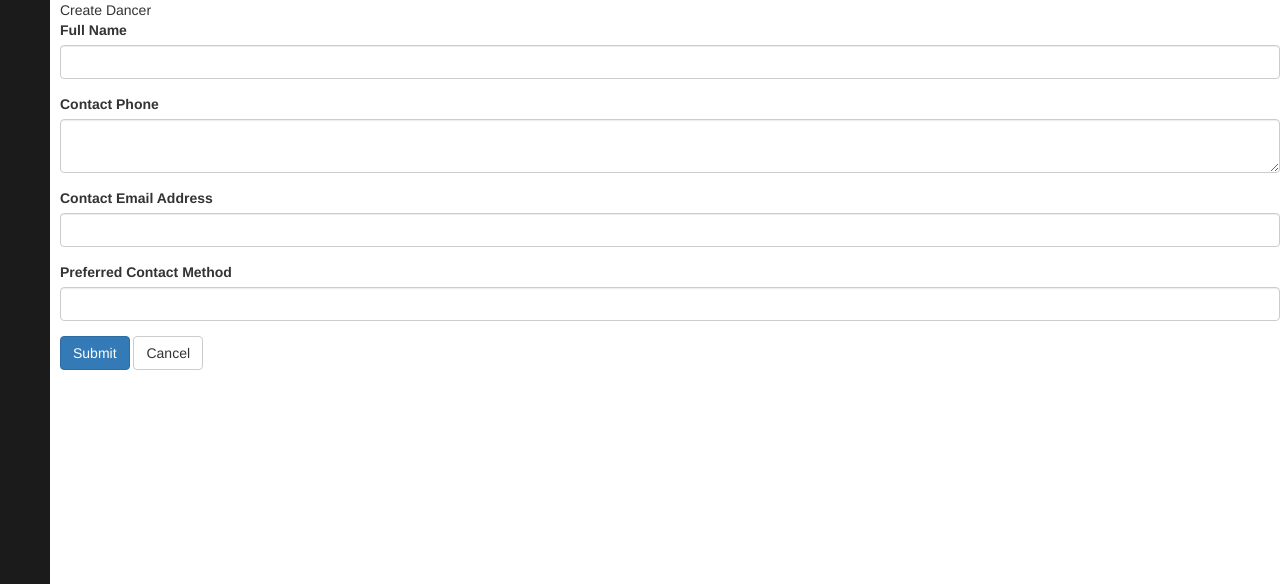
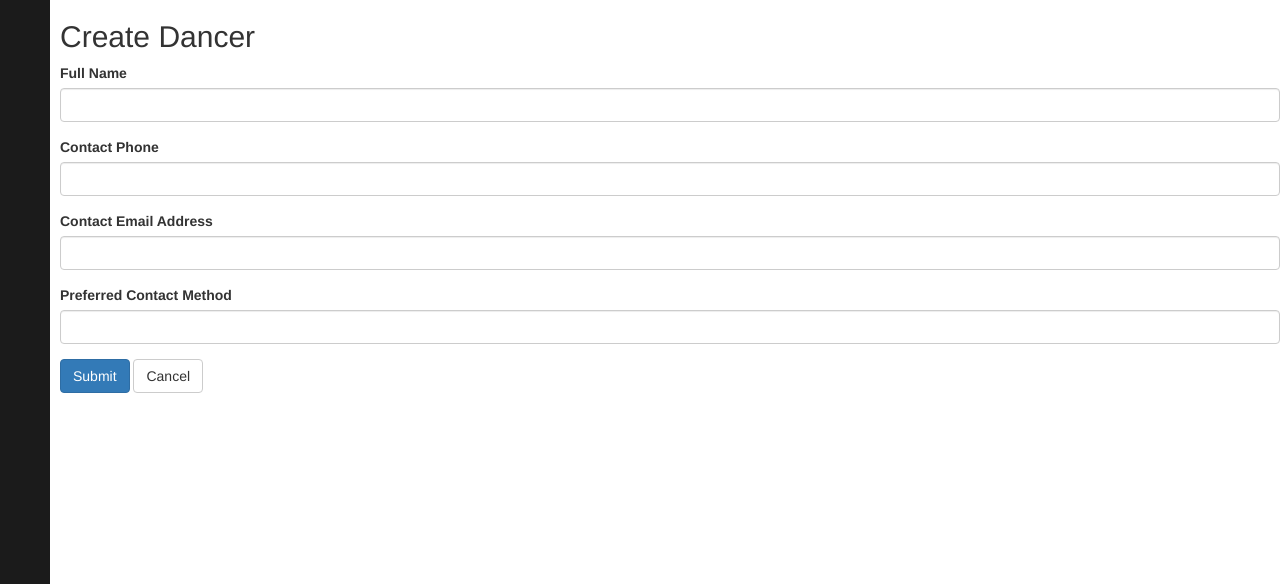
Before and after one commit to ajg12345/SWAC, a PHP site: page /dancercreate.php in a window 1280 px wide. Shown: the part 60-644 px from the top of the page. Run offline with PHP 8.4, Linux system fonts and the light colour scheme; the visitor is signed in with stand-in values (Sample User, id 1).

Commit message:
updated the dancer CRUD pages

```diff
--- a/dancercreate.php
+++ b/dancercreate.php
@@ -12,7 +12,7 @@ if($_SERVER["REQUEST_METHOD"] == "POST"){
 
 	 // Validate email_or_phone
     $input_dancer_email_or_phone = trim($_POST["dancer_email_or_phone"]);
-    if($input_dancer_email_or_phone !== "email" OR $input_dancer_email_or_phone !== "phone"){
+    if((strcmp($input_dancer_email_or_phone, 'email') !== 0) AND (strcmp($input_dancer_email_or_phone, 'phone') !== 0)){
         $dancer_email_or_phone_err = 'Please enter the value "phone" or "email".';
     }else{
         $dancer_email_or_phone = $input_dancer_email_or_phone;
@@ -22,10 +22,10 @@ if($_SERVER["REQUEST_METHOD"] == "POST"){
     $input_dancer_full = trim($_POST["dancer_fullname"]);
     if(empty($input_dancer_full)){
         $dancer_first_err = "Please enter a full name.";
-    } elseif(!preg_match("/^[a-zA-Z]*$/", $input_dancer_full) || !preg_match("/^[a-zA-Z]*$/", $input_dancer_full)){
+    } elseif(preg_match('~[0-9]~', $input_dancer_full)){
         $dancer_fullname_err = "Please enter a valid full name.";
     } else{
-        $dancer_full = $input_dancer_full;
+        $dancer_fullname = $input_dancer_full;
     }
 
     // Validate phone
@@ -51,10 +51,10 @@ if($_SERVER["REQUEST_METHOD"] == "POST"){
 
         if($stmt = mysqli_prepare($conn, $sql)){
             // Bind variables to the prepared statement as parameters
-            mysqli_stmt_bind_param($stmt, "ssss", $param_full, $param_phone, $param_email, $param_email_or_phone);
+            mysqli_stmt_bind_param($stmt, "ssss", $param_fullname, $param_phone, $param_email, $param_email_or_phone);
 
             // Set parameters
-            $param_full = $dancer_fullname;
+            $param_fullname = $dancer_fullname;
             $param_phone = $dancer_phone;
             $param_email = $dancer_email;
 			$param_email_or_phone = $dancer_email_or_phone;
@@ -80,9 +80,9 @@ include_once "includes/crudheader.php";
 ?>
 
 <div class="grid">
-
-    <div class="title">Create Dancer</div>
-
+    <div class="Title">
+		<h2>Create Dancer</h2>
+	</div>
     <div class="content">
 		<form action="<?php echo htmlspecialchars($_SERVER["PHP_SELF"]); ?>" method="post">
 			<div class="form-group <?php echo (!empty($dancer_fullname_err)) ? 'has-error' : ''; ?>">
@@ -92,7 +92,7 @@ include_once "includes/crudheader.php";
 			</div>
 			<div class="form-group <?php echo (!empty($dancer_phone_err)) ? 'has-error' : ''; ?>">
 				<label>Contact Phone</label>
-				<textarea name="dancer_phone" class="form-control"><?php echo $dancer_phone; ?></textarea>
+				<input type="text" name="dancer_phone" class="form-control" value="<?php echo $dancer_phone; ?>">
 				<span class="help-block"><?php echo $dancer_phone_err;?></span>
 			</div>
 			<div class="form-group <?php echo (!empty($dancer_email_err)) ? 'has-error' : ''; ?>">
```
